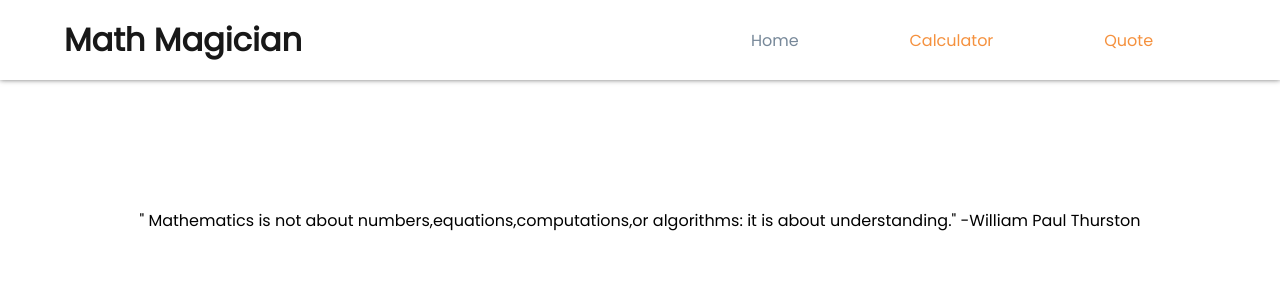
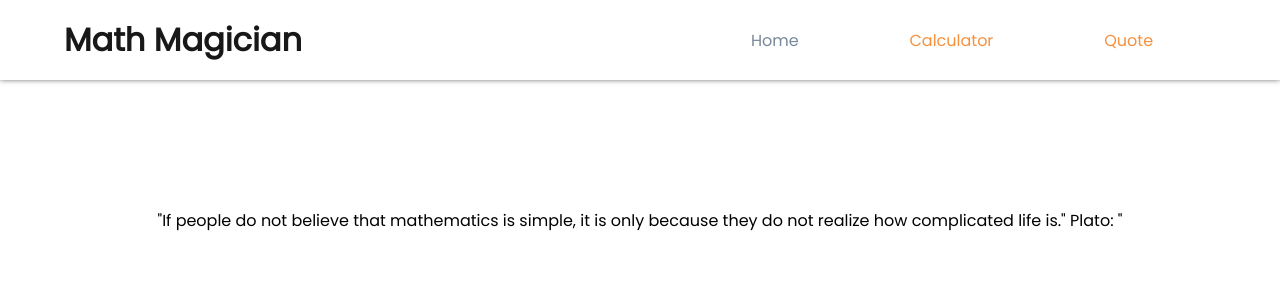
Before and after one commit to ibrahim777764/Maths-magic, a React (Create React App) app: page /quote in a window 1280 px wide. Shown: the top 300 px of the page. Built offline with nearby package versions, Linux system fonts and the light colour scheme.

Commit message:
add quote

```diff
--- a/src/Components/Quote.js
+++ b/src/Components/Quote.js
@@ -3,8 +3,7 @@ import React from 'react';
 const Quote = () => {
   return (
     <section className='home-section quote' id='quote'>
-      " Mathematics is not about numbers,equations,computations,or algorithms:
-      it is about understanding." -William Paul Thurston
+     "If people do not believe that mathematics is simple, it is only because they do not realize how complicated life is." Plato: "
     </section>
   );
 };
```
